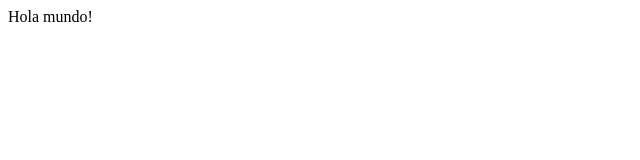
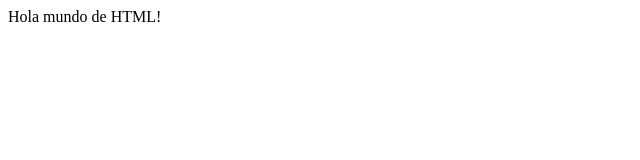
Before and after one commit to elviljoshua/prueba-clase, a plain HTML site: page index.htm in a window 1280 px wide. Shown: the full height of the page, 0-640 px from the left. Drawn offline with Linux system fonts and the light colour scheme.

Commit message:
Se modificó el hola mundo

```diff
--- a/index.htm
+++ b/index.htm
@@ -7,6 +7,6 @@
   <title>Document</title>
 </head>
 <body>
-  Hola mundo!
+  Hola mundo de HTML!
 </body>
 </html>
```
